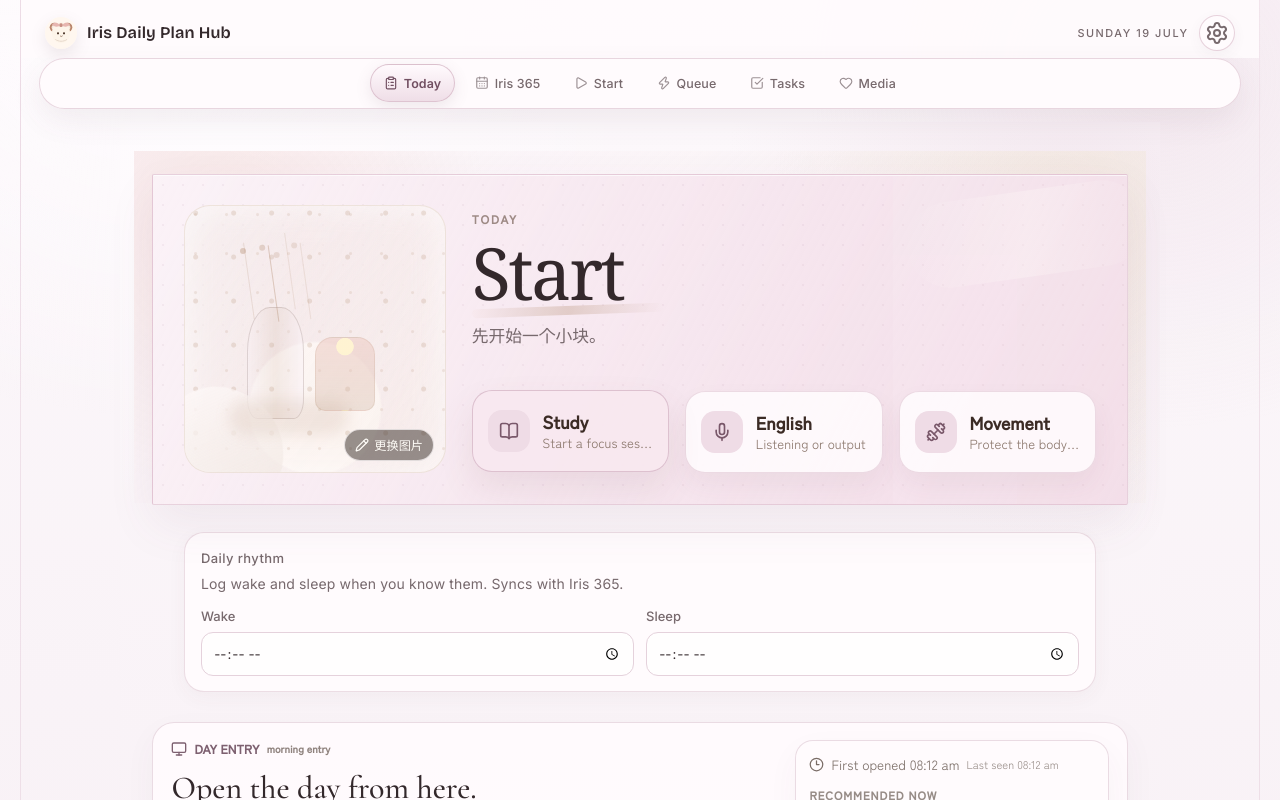
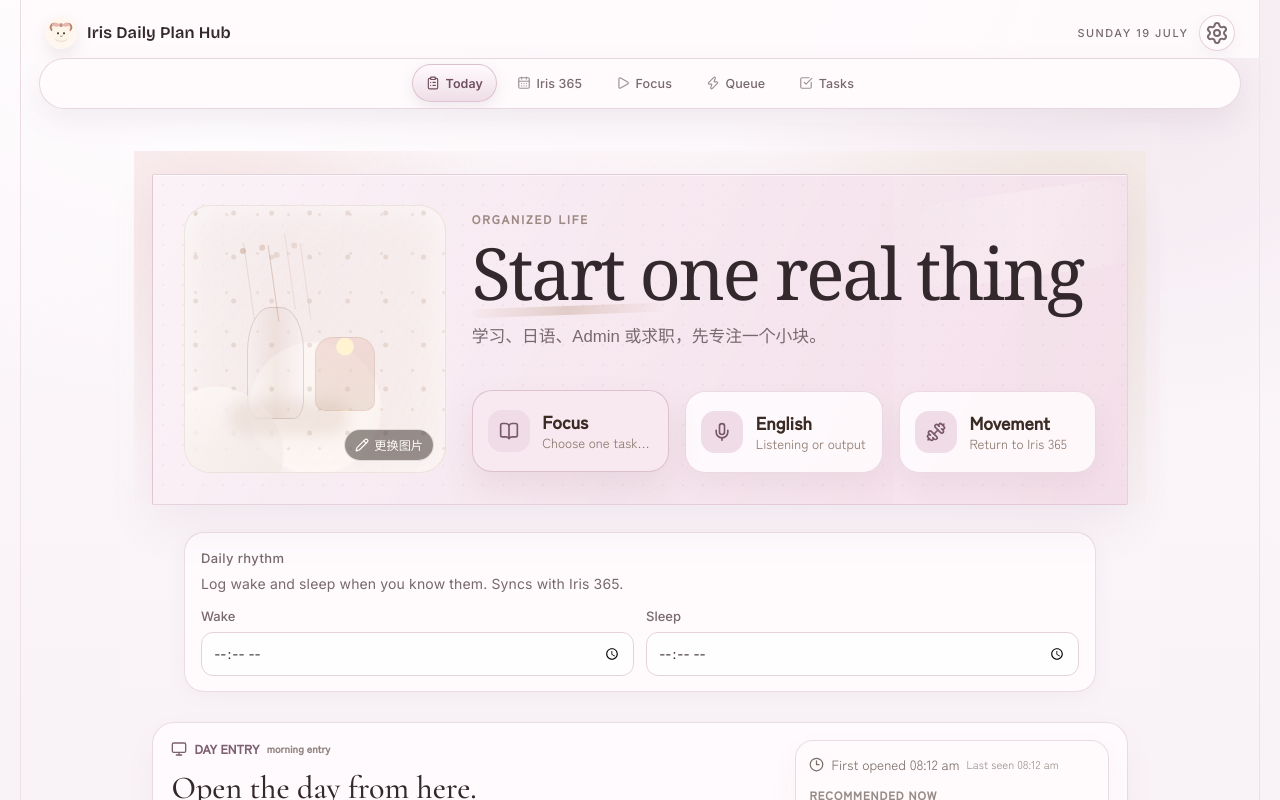
Before and after one commit to iriskumi/iris-daily-plan, a React (Vite) app: page / in a window 1280 px wide. Shown: the top 800 px of the page. Built offline with nearby package versions, Linux system fonts and the light colour scheme; a web font is replaced by a local one.

Commit message:
Clarify foundation and organized life flows

```diff
--- a/src/App.tsx
+++ b/src/App.tsx
@@ -93,6 +93,7 @@ import PomodoroTimer from './components/PomodoroTimer'
 import StudyDashboard from './components/StudyDashboard'
 import Iris365 from './components/Iris365'
 import MediaTab from './components/MediaTab'
+import ExerciseTab from './components/ExerciseTab'
 import StudyPlanImportDialog, { type StudyPlanImportDialogState } from './components/StudyPlanImportDialog'
 import irisBearIcon from './assets/iris-bear-icon.svg'
 import {
@@ -155,13 +156,12 @@ type ExternalTaskImportDialog =
       message: string
     }
 
-const TABS: { id: Extract<Tab, 'today' | 'iris365' | 'study' | 'plan' | 'tasks' | 'media' | 'integrations'>; label: string; icon: ReactNode }[] = [
+const TABS: { id: Extract<Tab, 'today' | 'iris365' | 'study' | 'plan' | 'tasks' | 'integrations'>; label: string; icon: ReactNode }[] = [
   { id: 'today', label: 'Today', icon: <ClipboardList /> },
   { id: 'iris365', label: 'Iris 365', icon: <CalendarDays /> },
-  { id: 'study', label: 'Start', icon: <Play /> },
+  { id: 'study', label: 'Focus', icon: <Play /> },
   { id: 'plan', label: 'Queue', icon: <Zap /> },
   { id: 'tasks', label: 'Tasks', icon: <CheckSquare /> },
-  { id: 'media', label: 'Media', icon: <Heart /> },
 ]
 
 const STUDY_TIMER_ENGINE_KEY = 'iris-study-timer-engine-active'
@@ -532,9 +532,10 @@ export default function App() {
     const handleOpenTab = (event: Event) => {
       const detail = (event as CustomEvent<{ tab?: Tab; focus?: string }>).detail
       if (!detail?.tab) return
-      const requestedTab = detail.tab === 'exercise' ? 'iris365' : detail.tab
-      if (detail.tab === 'exercise' && typeof sessionStorage !== 'undefined') {
-        sessionStorage.setItem('iris365-focus-target', 'movement')
+      const isFoundationTab = detail.tab === 'exercise' || detail.tab === 'media'
+      const requestedTab = isFoundationTab && detail.focus !== 'archive' ? 'iris365' : detail.tab
+      if (isFoundationTab && detail.focus !== 'archive' && typeof sessionStorage !== 'undefined') {
+        sessionStorage.setItem('iris365-focus-target', detail.tab === 'exercise' ? 'movement' : 'english')
       }
       setTab(requestedTab)
       if (detail.focus === 'active-session') {
@@ -715,9 +716,9 @@ export default function App() {
   const showCompactActiveBar = Boolean(activeStudySession && tab !== 'today' && tab !== 'study')
 
   function goToTab(nextTab: Tab) {
-    if (nextTab === 'exercise') {
+    if (nextTab === 'exercise' || nextTab === 'media') {
       if (typeof sessionStorage !== 'undefined') {
-        sessionStorage.setItem('iris365-focus-target', 'movement')
+        sessionStorage.setItem('iris365-focus-target', nextTab === 'exercise' ? 'movement' : 'english')
       }
       setTab('iris365')
     } else {
@@ -1166,6 +1167,7 @@ export default function App() {
             standalone
           />
         )}
+        {tab === 'exercise' && <ExerciseTab />}
         {tab === 'media' && <MediaTab />}
         {tab === 'integrations' && <AIAssistant onGeneratePlan={handleGeneratePlan} />}
         {tab === 'settings' && <Settings onSettingsChange={setAppSettings} />}
--- a/src/components/Iris365.tsx
+++ b/src/components/Iris365.tsx
@@ -227,10 +227,10 @@ export default function Iris365() {
   useEffect(() => {
     if (typeof sessionStorage === 'undefined') return
     const target = sessionStorage.getItem('iris365-focus-target')
-    if (target !== 'movement') return
+    if (target !== 'movement' && target !== 'english' && target !== 'switch') return
     sessionStorage.removeItem('iris365-focus-target')
     const scrollTimer = window.setTimeout(() => {
-      document.getElementById('iris365-movement')?.scrollIntoView({
+      document.getElementById(`iris365-${target}`)?.scrollIntoView({
         behavior: 'smooth',
         block: 'start',
       })
@@ -455,6 +455,12 @@ export default function Iris365() {
     setPushingNotion(false)
     setNotionStatus(result.message)
     setNotionUrl(result.data?.pageUrl ?? '')
+  }
+
+  function openReferenceArchive(tab: 'exercise' | 'media') {
+    window.dispatchEvent(new CustomEvent('iris-open-tab', {
+      detail: { tab, focus: 'archive' },
+    }))
   }
 
   return (
@@ -688,7 +694,7 @@ export default function Iris365() {
         </label>
       </section>
 
-      <section className="iris365-foundation-section iris365-switch-log">
+      <section className="iris365-foundation-section iris365-switch-log" id="iris365-switch">
         <div className="iris365-section-heading">
           <div>
             <span className="section-label">Switch Log</span>
@@ -720,7 +726,7 @@ export default function Iris365() {
       </section>
 
       <div className="iris365-two-column">
-        <section className="iris365-foundation-section iris365-english-environment">
+        <section className="iris365-foundation-section iris365-english-environment" id="iris365-english">
           <div className="iris365-section-heading"><div><span className="section-label">English Environment</span><h3>Choose an English Doorway</h3><p className="iris365-heading-cn">今天把哪个入口换成英语？</p></div><Headphones size={20} /></div>
           <p className="iris365-support-copy">不需要“学习得很好”。只要让今天的一部分娱乐或输入发生在英语里。</p>
           <div className="iris365-soft-options">
@@ -744,6 +750,9 @@ export default function Iris365() {
             </div>
           )}
           {anchorSync.englishOutputAuto && <small className="iris365-auto-note"><Check size={13} /> Study 已记录 {anchorSync.englishOutputReps} 次英语输出</small>}
+          <button type="button" className="iris365-reference-link" onClick={() => openReferenceArchive('media')}>
+            Saved English / Japanese media <ArrowRight size={14} />
+          </button>
         </section>
 
         <section className="iris365-foundation-section iris365-movement" id="iris365-movement">
@@ -776,6 +785,9 @@ export default function Iris365() {
             </div>
           )}
           {anchorSync.bodyMovedAuto && <small className="iris365-auto-note"><Check size={13} /> Exercise 已记录 {anchorSync.bodyMovedMinutes} 分钟</small>}
+          <button type="button" className="iris365-reference-link" onClick={() => openReferenceArchive('exercise')}>
+            Movement history &amp; routines <ArrowRight size={14} />
+          </button>
         </section>
       </div>
 
@@ -845,7 +857,12 @@ export function Iris365HomeSummary({ onOpenIris365 }: Iris365HomeSummaryProps =
   const startDate = store.settings.startDate || IRIS_365_START_DATE
   const dayNumber = calculateCurrentDayNumber(startDate, today)
   const daysRemaining = calculateDaysRemaining(startDate, today)
-  const foundationCount = [hasEnglishEnvironment(entry), hasSwitch(entry), hasMovement(entry)].filter(Boolean).length
+  const anchorSync = getIris365DailyAnchorSync(today)
+  const foundationCount = [
+    hasEnglishEnvironment(entry, anchorSync.englishOutputAuto),
+    hasSwitch(entry),
+    hasMovement(entry, anchorSync.bodyMovedAuto),
+  ].filter(Boolean).length
 
   return (
     <section className="iris365-home-card iris365-home-foundation-card">
--- a/src/components/StartNowDashboard.tsx
+++ b/src/components/StartNowDashboard.tsx
@@ -910,16 +910,16 @@ export default function StartNowDashboard({
               </button>
             </div>
             <div className="today-start-panel-copy">
-              <span className="today-soft-label">Today</span>
-              <h2>Start</h2>
-              <p>先开始一个小块。</p>
+              <span className="today-soft-label">Organized life</span>
+              <h2>Start one real thing</h2>
+              <p>学习、日语、Admin 或求职，先专注一个小块。</p>
             </div>
             <div className="today-start-actions">
               <button type="button" className="today-start-action-card primary" onClick={openStudyStart}>
                 <span className="start-action-card__icon"><BookOpen size={20} /></span>
                 <span className="start-action-card__content">
-                  <span className="start-action-card__label">Study</span>
-                  <span className="start-action-card__helper">Start a focus session</span>
+                  <span className="start-action-card__label">Focus</span>
+                  <span className="start-action-card__helper">Choose one task and begin</span>
                 </span>
               </button>
               <button type="button" className="today-start-action-card" onClick={openEnglishStart}>
@@ -933,7 +933,7 @@ export default function StartNowDashboard({
                 <span className="start-action-card__icon"><Dumbbell size={20} /></span>
                 <span className="start-action-card__content">
                   <span className="start-action-card__label">Movement</span>
-                  <span className="start-action-card__helper">Protect the body anchor</span>
+                  <span className="start-action-card__helper">Return to Iris 365</span>
                 </span>
               </button>
             </div>
```
Also changed, not shown: src/index.css.
